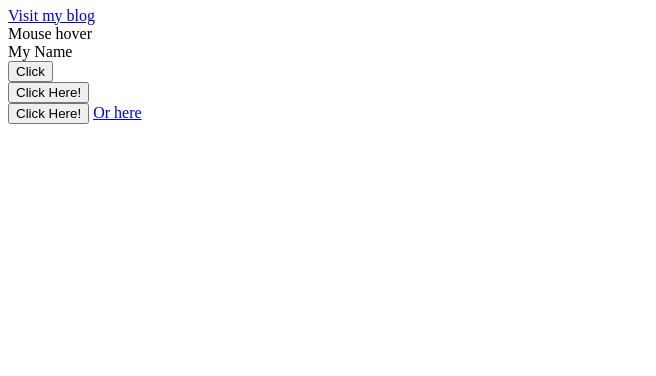
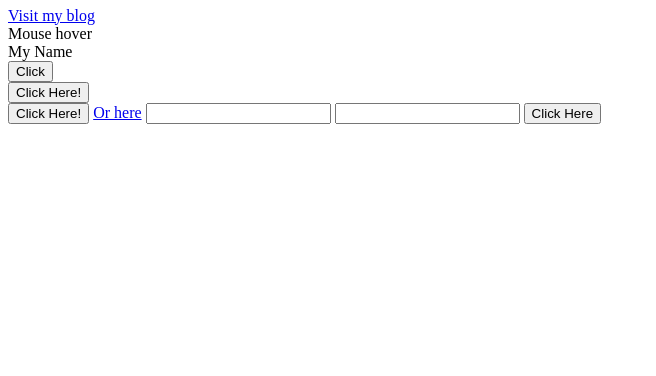
Before and after one commit to ChampionWin/AwesomeCode, a plain HTML site: page index.html in a window 1280 px wide. Shown: the part 424-800 px from the top of the page, without its empty margins (0-656 px from the left). Drawn offline with Linux system fonts and the light colour scheme.

Commit message:
added modifier key and key modifers

```diff
--- a/index.html
+++ b/index.html
@@ -24,6 +24,9 @@
         </div>
         <button v-on:click.once="showDialog">Click Here!</button>
         <a href="http://google.com" v-on:click.prevent="showDialog" target="_blank">Or here</a>
+        <input type="text" v-on:keyup.enter.space="pressedEnter">
+        <input type="text" v-on:keyup.shift.enter="myListener">
+        <button v-on:click.meta="myButtonListener">Click Here</button>
     </div>
 </body>
 <script src="vue.js"></script>
@@ -55,6 +58,15 @@
             },
             showDialog: function() {
                 alert('Hello World');
+            },
+            pressedEnter: function(){
+                alert("your pressed the Enter key");
+            },
+            myListener: function(){
+                alert("your pressed the Shift + Enter key");
+            },
+            myButtonListener: function(){
+                alert("your click the button");
             }
 
         }
```
